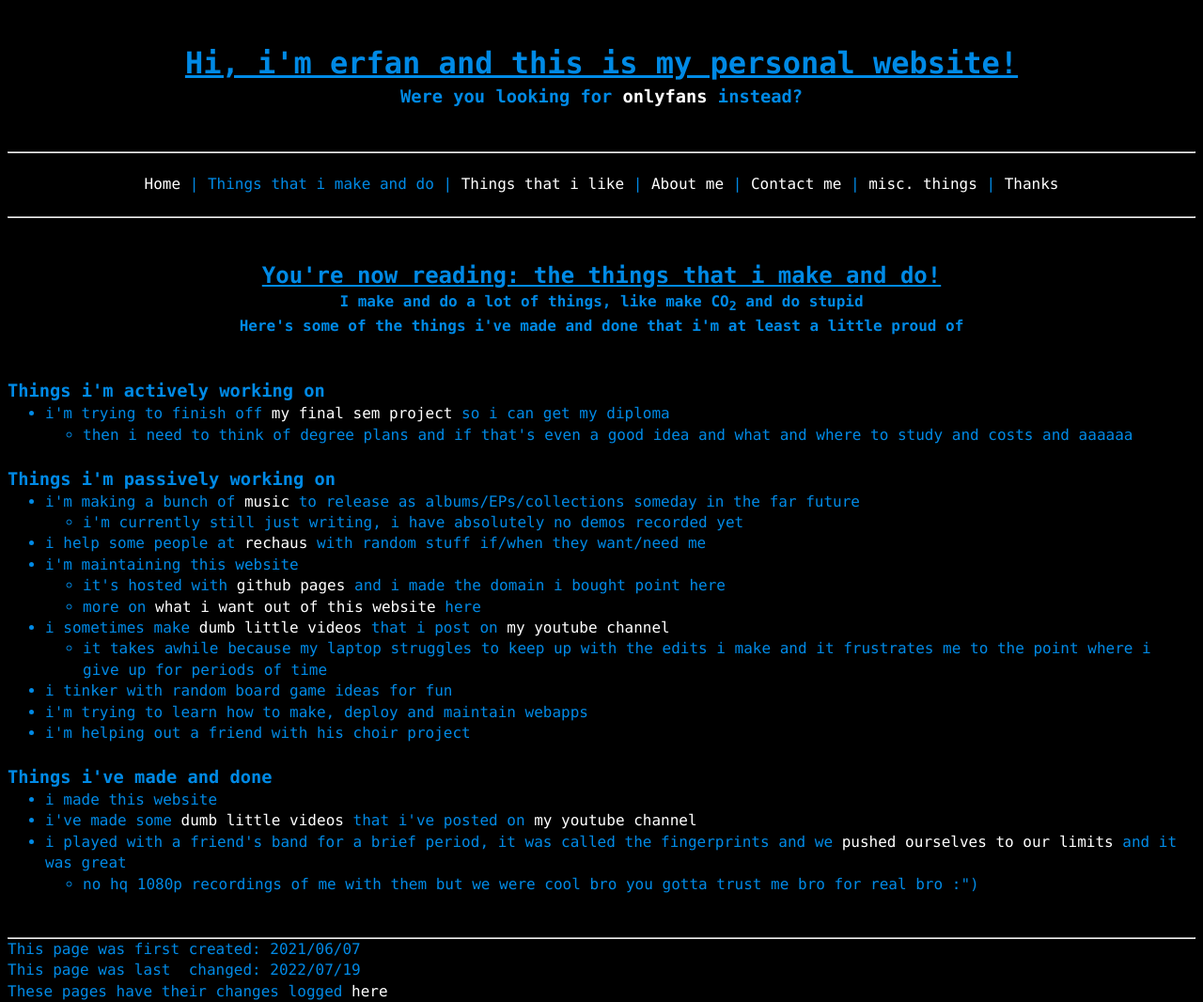
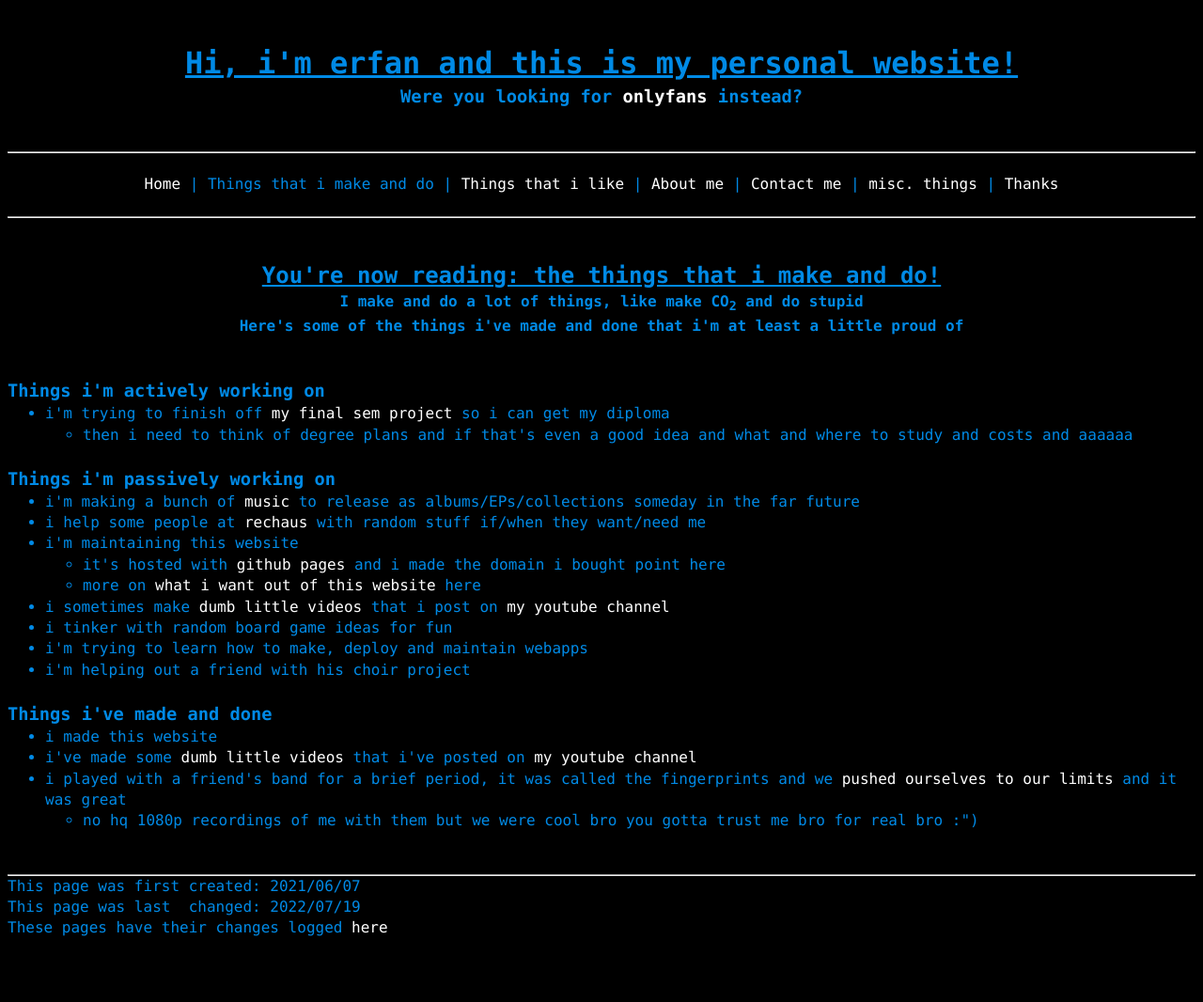
Before and after one commit to a-erfan-aa/a-erfan-aa.github.io, a Jekyll site: the page built from things-i-make.html, in a window 1280 px wide. Shown: the whole page at 94% size. Built offline with Jekyll 4.4.1, drawn with Linux system fonts in a browser that asks for light colours; after the commit the page ends 999 px from its top, so only the background shows below that.

Commit message:
Remove some extra lines in things-i-make.html

```diff
--- a/things-i-make.html
+++ b/things-i-make.html
@@ -33,11 +33,7 @@ lastChanged: 2022/07/19
 	<div>
 		<h3>Things i'm passively working on</h3>
 		<ul>
-			<li>i'm making a bunch of <a href="/things-i-make/music">music</a> to release as albums/EPs/collections someday in the far future
-				<ul>
-					<li>i'm currently still just writing, i have absolutely no demos recorded yet</li>
-				</ul>
-			</li>
+			<li>i'm making a bunch of <a href="/things-i-make/music">music</a> to release as albums/EPs/collections someday in the far future</li>
 			<li>i help some people at <a href="https://www.youtube.com/channel/UCzsyqQcY76GpKdgNEb1xYZg">rechaus</a> with random stuff if/when they want/need me</li>
 			<li>i'm maintaining this website
 				<ul>
@@ -45,11 +41,7 @@ lastChanged: 2022/07/19
 					<li>more on <a href="/misc/website-principles">what i want out of this website</a> here</li>
 				</ul>
 			</li>
-			<li>i sometimes make <a href="/things-i-make/videos">dumb little videos</a> that i post on <a href="https://www.youtube.com/channel/UC6WnCo8jywKuWI9Vne7Uq_A">my youtube channel</a>
-				<ul>
-					<li>it takes awhile because my laptop struggles to keep up with the edits i make and it frustrates me to the point where i give up for periods of time</li>
-				</ul>
-			</li>
+			<li>i sometimes make <a href="/things-i-make/videos">dumb little videos</a> that i post on <a href="https://www.youtube.com/channel/UC6WnCo8jywKuWI9Vne7Uq_A">my youtube channel</a></li>
 			<li>i tinker with random board game ideas for fun</li>
 			<li>i'm trying to learn how to make, deploy and maintain webapps</li>
 			<li>i'm helping out a friend with his choir project</li>
```
